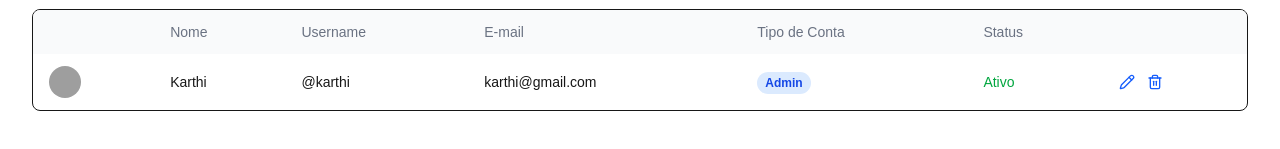
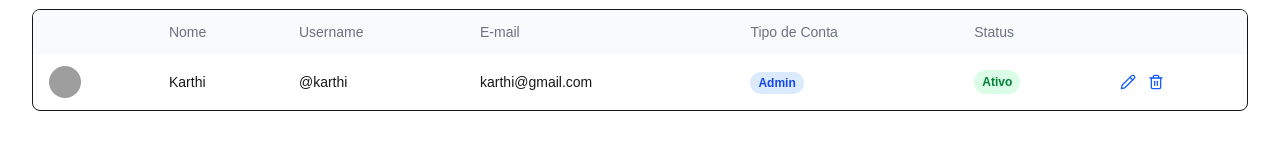
Before and after one commit to bookshelf-app-impacta/bookshelf, a Next.js app in the folder frontend/: page /admin/usuarios in a window 1280 px wide. Shown: the part 201-350 px from the top of the page. Built offline with nearby package versions, Linux system fonts and the light colour scheme; grey boxes are pictures that could not be loaded.

Commit message:
feat: adiciona toggle de ativar/desativar usuario

```diff
--- a/frontend/src/app/(main)/admin/usuarios/page.tsx
+++ b/frontend/src/app/(main)/admin/usuarios/page.tsx
@@ -36,6 +36,13 @@ export default function UsuariosPage() {
     // POST /users
   }
 
+  function handleToggleActive(user: User) {
+  setUsers((prev) =>
+    prev.map((u) => (u.id === user.id ? { ...u, isActive: !u.isActive } : u))
+  );
+  // depois: PATCH /users/:id/status (ou rota equivalente, a combinar com o backend)
+}
+
   function handleEditSave(userAtualizado: User) {
     setUsers((prev) => prev.map((u) => (u.id === userAtualizado.id ? userAtualizado : u)));
     // PUT/PATCH /users/:id
@@ -54,6 +61,7 @@ export default function UsuariosPage() {
         users={users}
         onEdit={(user) => setUserEditando(user)}
         onDelete={(user) => setUserExcluindo(user)}
+        onToggleActive={handleToggleActive}
       />
 
       <AddUserModal open={addModalOpen} onClose={() => setAddModalOpen(false)} onSave={handleAdd} />
--- a/frontend/src/components/features/user/UserTable.tsx
+++ b/frontend/src/components/features/user/UserTable.tsx
@@ -7,9 +7,10 @@ type UserTableProps = {
   users: User[];
   onEdit: (user: User) => void;
   onDelete: (user: User) => void;
+  onToggleActive: (user: User) => void;
 };
 
-export function UserTable({ users, onEdit, onDelete }: UserTableProps) {
+export function UserTable({ users, onEdit, onDelete, onToggleActive}: UserTableProps) {
   return (
     <Table>
       <TableHead>
@@ -54,9 +55,16 @@ export function UserTable({ users, onEdit, onDelete }: UserTableProps) {
               </span>
             </TableCell>
             <TableCell>
-              <span className={user.isActive ? "text-green-600" : "text-gray-400"}>
+              <button
+                onClick={() => onToggleActive(user)}
+                className={`text-xs font-semibold px-2 py-1 rounded-full ${
+                  user.isActive
+                    ? "bg-green-100 text-green-700"
+                    : "bg-gray-100 text-gray-500"
+                }`}
+              >
                 {user.isActive ? "Ativo" : "Inativo"}
-              </span>
+              </button>
             </TableCell>
             <TableCell>
               <div className="flex gap-3">
```
